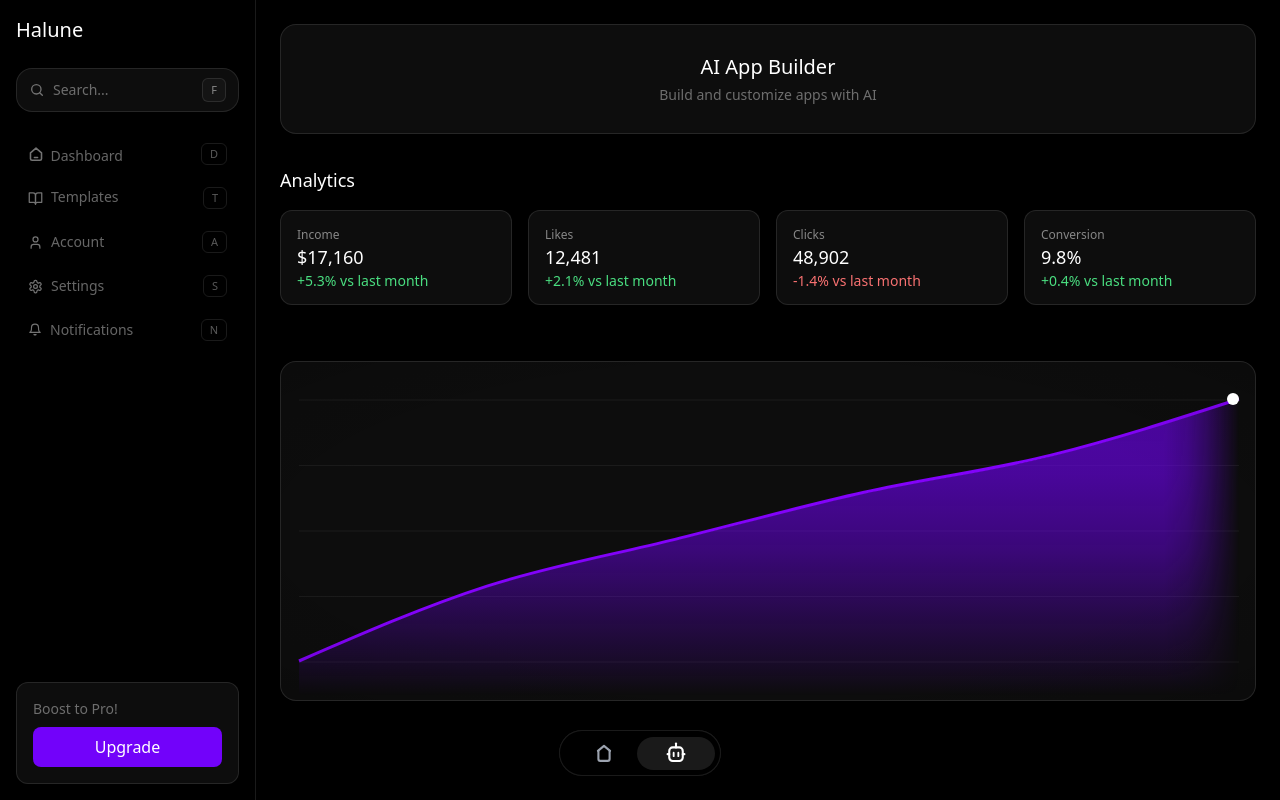
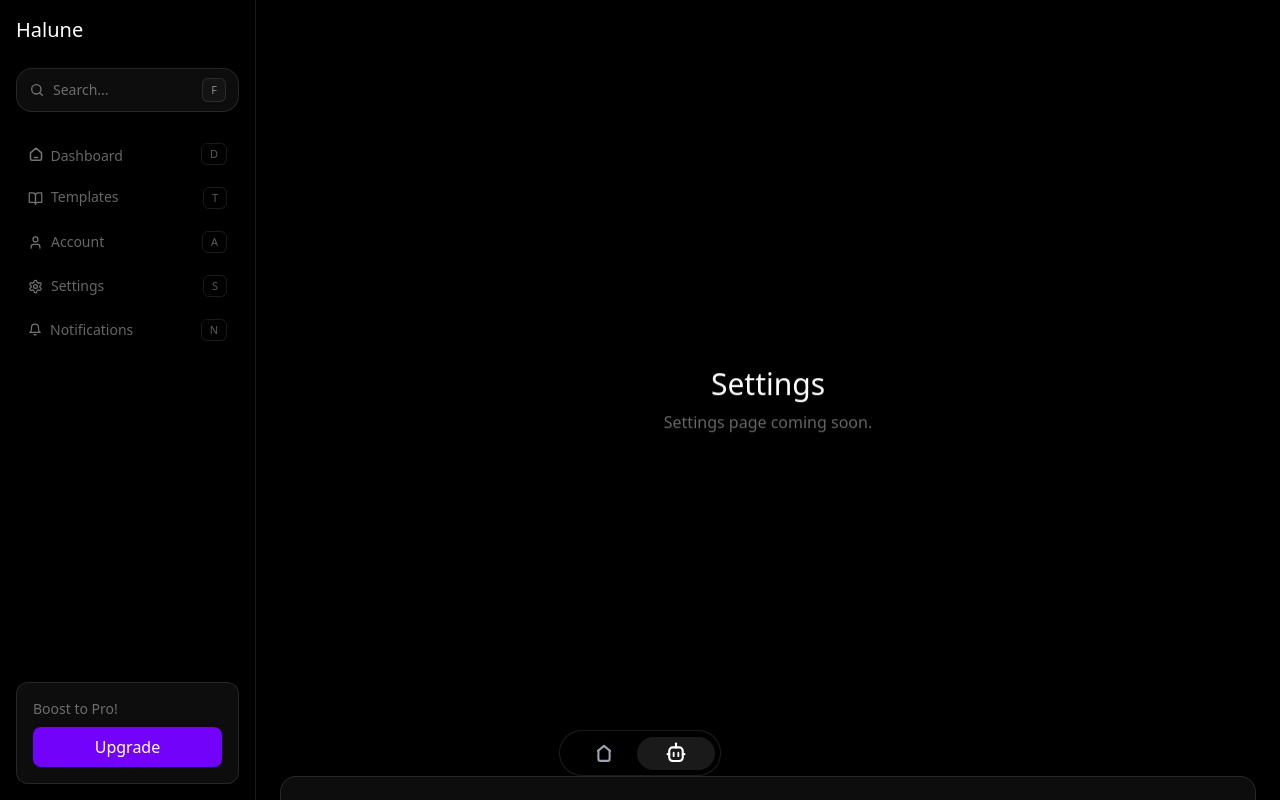
Before and after one commit to tasmarus/Halune, a Next.js app: page /ai in a window 1280 px wide. Both pictures are taken after a click on the button "Settings S". Built offline with nearby package versions, Linux system fonts and the light colour scheme; no server answers.

Commit message:
next commit

```diff
--- /dev/null
+++ b/app/(dashboard)/ai/components/Dashboard.tsx
@@ -0,0 +1,17 @@
+"use client";
+
+type DashboardProps = {
+  builderOpen: boolean;
+  setBuilderOpen: React.Dispatch<React.SetStateAction<boolean>>;
+};
+
+export default function Dashboard({
+  builderOpen,
+  setBuilderOpen,
+}: DashboardProps) {
+  return (
+    <>
+      Dashboard
+    </>
+  );
+}
--- a/app/(dashboard)/ai/page.tsx
+++ b/app/(dashboard)/ai/page.tsx
@@ -228,7 +228,22 @@ const [builderOpen, setBuilderOpen] =
       <div className="flex-1 p-6 overflow-y-auto">
 
 {activeSection === "templates" && (
-  <div
+        <motion.div
+  initial={{
+    opacity: 0,
+    y: 12,
+  }}
+  animate={{
+    opacity: 1,
+    y: 0,
+  }}
+  transition={{
+    duration: 0.5,
+    ease: [0.22, 1, 0.36, 1],
+  }}
+  style={{
+    willChange: "transform, opacity",
+  }}
   className="
     h-full
     flex
@@ -245,7 +260,100 @@ const [builderOpen, setBuilderOpen] =
         Templates page coming soon.
       </p>
     </div>
-  </div>
+  </motion.div>
+)}
+
+{activeSection === "account" && (
+  <motion.div
+  initial={{
+    opacity: 0,
+    y: 12,
+  }}
+  animate={{
+    opacity: 1,
+    y: 0,
+  }}
+  transition={{
+    duration: 0.5,
+    ease: [0.22, 1, 0.36, 1],
+  }}
+  style={{
+    willChange: "transform, opacity",
+  }}
+  className="h-full flex items-center justify-center"
+>
+    <div className="text-center">
+      <h1 className="text-3xl font-medium text-white">
+        Account
+      </h1>
+
+      <p className="mt-2 text-white/40">
+        Account page coming soon.
+      </p>
+    </div>
+  </motion.div>
+)}
+
+{activeSection === "settings" && (
+  <motion.div
+  initial={{
+    opacity: 0,
+    y: 12,
+  }}
+  animate={{
+    opacity: 1,
+    y: 0,
+  }}
+  transition={{
+    duration: 0.5,
+    ease: [0.22, 1, 0.36, 1],
+  }}
+  style={{
+    willChange: "transform, opacity",
+  }}
+  className="h-full flex items-center justify-center"
+>
+    <div className="text-center">
+      <h1 className="text-3xl font-medium text-white">
+        Settings
+      </h1>
+
+      <p className="mt-2 text-white/40">
+        Settings page coming soon.
+      </p>
+    </div>
+  </motion.div>
+)}
+
+{activeSection === "notifications" && (
+  <motion.div
+  initial={{
+    opacity: 0,
+    y: 12,
+  }}
+  animate={{
+    opacity: 1,
+    y: 0,
+  }}
+  transition={{
+    duration: 0.5,
+    ease: [0.22, 1, 0.36, 1],
+  }}
+  style={{
+    willChange: "transform, opacity",
+  }}
+  className="h-full flex items-center justify-center"
+>
+    <div className="text-center">
+      <h1 className="text-3xl font-medium text-white">
+        Notifications
+      </h1>
+
+      <p className="mt-2 text-white/40">
+        Notifications page coming soon.
+      </p>
+    </div>
+  </motion.div>
 )}
 
         {/* CHAT */}
```
Lines whose indentation alone changed are shown as unchanged.
